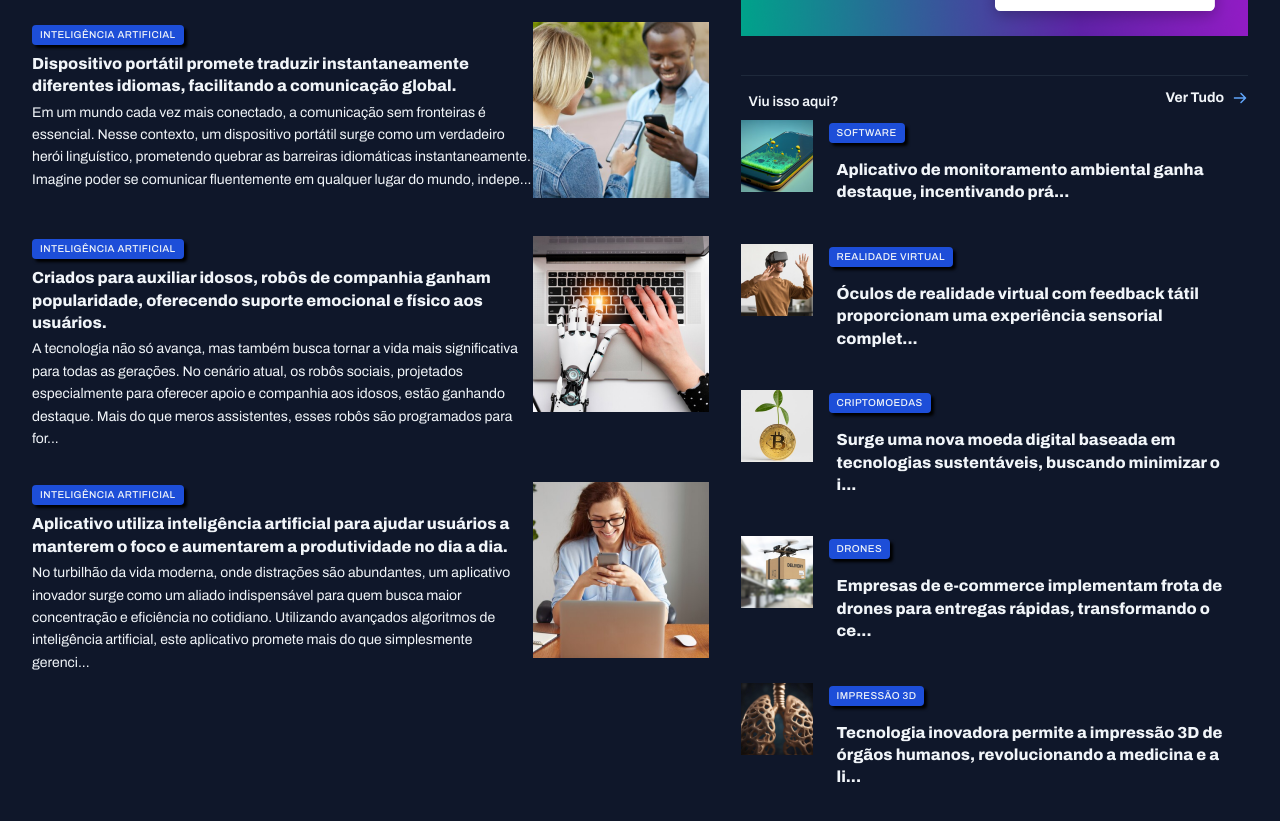
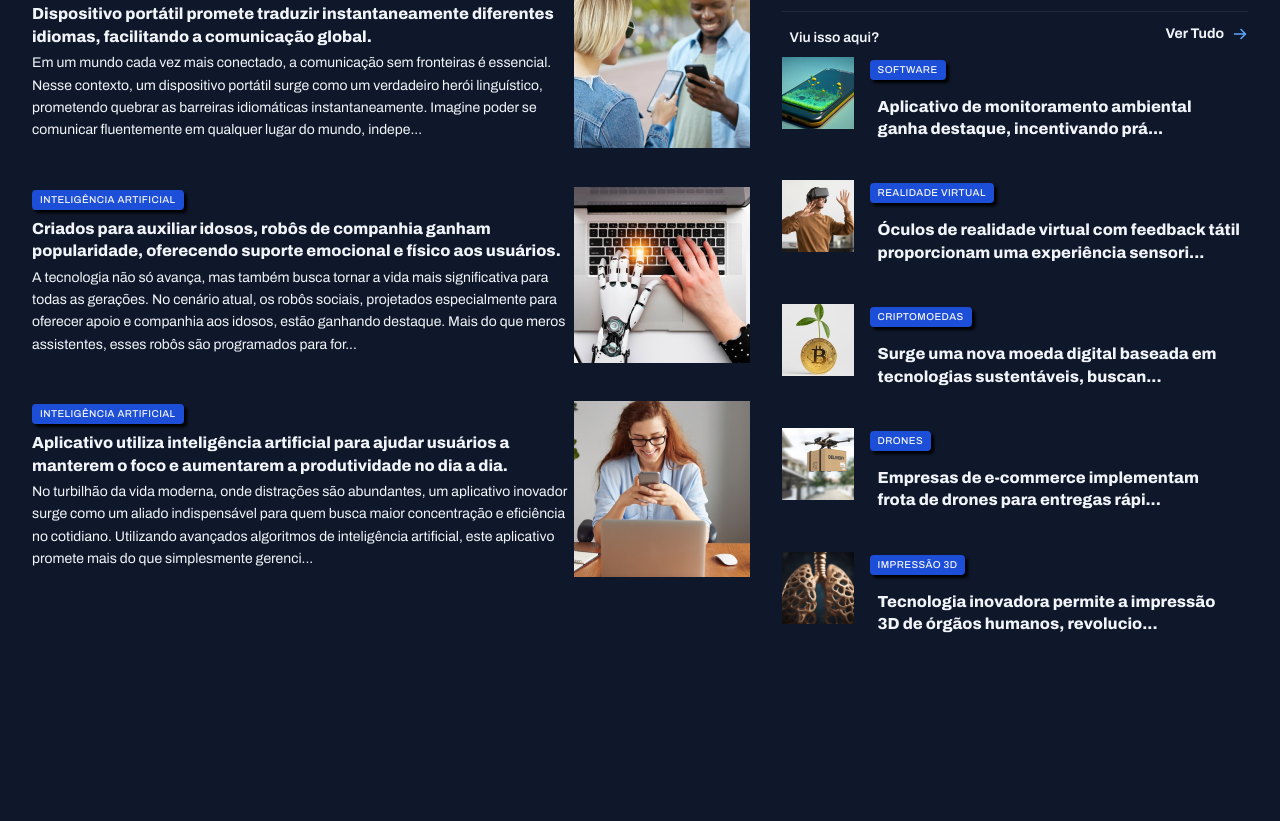
Before and after one commit to Davimartisz/projeto-portal-de-noticias, a plain HTML site: page index.html in a window 1280 px wide. Shown: the part 1433-2254 px from the top of the page. After the commit the page ends 2109 px from the top, so only its background shows below. Drawn offline with Linux system fonts and the light colour scheme.

Commit message:
arrumando o final

```diff
--- a/index.html
+++ b/index.html
@@ -270,7 +270,7 @@
             <div>
               <span class="content-tag">Realidade Virtual</span>
               <h3 class="text-xl">
-                Óculos de realidade virtual com feedback tátil proporcionam uma experiência sensorial complet...
+                Óculos de realidade virtual com feedback tátil proporcionam uma experiência sensori...
               </h3>
             </div>
           </article>
@@ -280,7 +280,7 @@
             <div>
               <span class="content-tag">Criptomoedas</span>
               <h3 class="text-xl">
-                Surge uma nova moeda digital baseada em tecnologias sustentáveis, buscando minimizar o i...
+                Surge uma nova moeda digital baseada em tecnologias sustentáveis, buscan...
             </div>
           </article>
 
@@ -289,7 +289,7 @@
             <div>
               <span class="content-tag">Drones</span>
               <h3 class="text-xl">
-                Empresas de e-commerce implementam frota de drones para entregas rápidas, transformando o ce...
+                Empresas de e-commerce implementam frota de drones para entregas rápi...
             </div>
           </article>
 
@@ -298,7 +298,7 @@
             <div>
               <span class="content-tag">Impressão 3d</span>
               <h3 class="text-xl">
-                Tecnologia inovadora permite a impressão 3D de órgãos humanos, revolucionando a medicina e a li...
+                Tecnologia inovadora permite a impressão 3D de órgãos humanos, revolucio...
             </div>
           </article>
 
--- a/styles/global.css
+++ b/styles/global.css
@@ -56,10 +56,10 @@ img {
 
 main  {
   display: grid;
-  margin-top: 40px;
+  padding-block: 40px;
   row-gap: 80px;
   column-gap: 32px;
-  grid-template-columns: 2fr 1.5fr;
+  grid-template-columns: 2fr 1.3fr;
   grid-template-areas:
    "featured featured "
    "weekly weekly"
```
